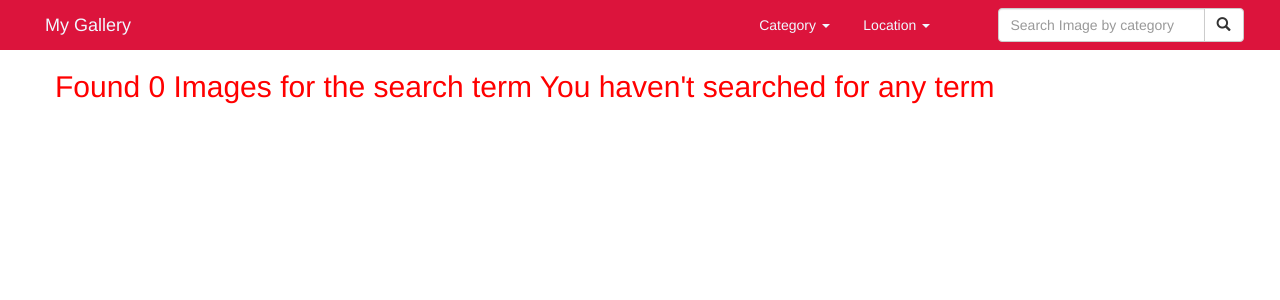
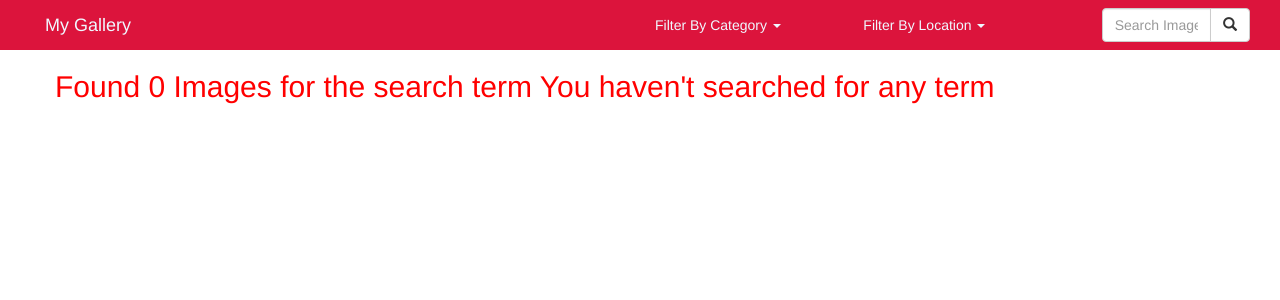
Before and after one commit to KevinJared/gallery, a Django app: page /search/ in a window 1280 px wide. Shown: the top 300 px of the page. Run offline with Django 3.2, Linux system fonts and the light colour scheme; some libraries are stand-ins or nearby versions.

Commit message:
deployment to heroku

```diff
--- a/content/templates/navbar.html
+++ b/content/templates/navbar.html
@@ -10,11 +10,11 @@
 <body>
   <nav class="">
     <div class="container-fluid" style=" background-color:crimson;">
-      <div class="col-md-7 navbar-header">
+      <div class="col-md-6 navbar-header">
         <a class="navbar-brand" href="{% url 'contentToday' %}">My Gallery</a>
       </div>
-      <div class="col-md-1 dropdown" style="padding-top:15px;">
-        <a href="#" data-toggle="dropdown" class="dropdown-toggle">Category <b class="caret"></b></a>
+      <div class="col-md-2 dropdown" style="padding-top:15px;">
+        <a href="#" data-toggle="dropdown" class="dropdown-toggle">Filter By Category <b class="caret"></b></a>
         <ul class="dropdown-menu">
           <li><a href="#">Travel</a></li>
           <li><a href="#">Food</a></li>
@@ -22,8 +22,8 @@
           <li><a href="#">Fashion</a></li>
         </ul>
       </div>
-      <div class="col-md-1 dropdown" style="padding-top:15px;">
-        <a href="#" data-toggle="dropdown" class="dropdown-toggle">Location <b class="caret"></b></a>
+      <div class="col-md-2 dropdown" style="padding-top:15px;">
+        <a href="#" data-toggle="dropdown" class="dropdown-toggle">Filter By Location <b class="caret"></b></a>
         <ul class="dropdown-menu">
           <li><a href="#">Kisumu</a></li>
           <li><a href="#">Mombasa</a></li>
@@ -32,7 +32,7 @@
         </ul>
       </div>
       <!-- Adding a search form  -->
-      <div class="col-md-3 navbar-right">
+      <div class="col-md-2 navbar-right">
         <form class="navbar-form" role="search" action="{% url 'search_results' %}">
           <div class="input-group">
             <input type="text" class="form-control" placeholder="Search Image by category" name="image">
```
